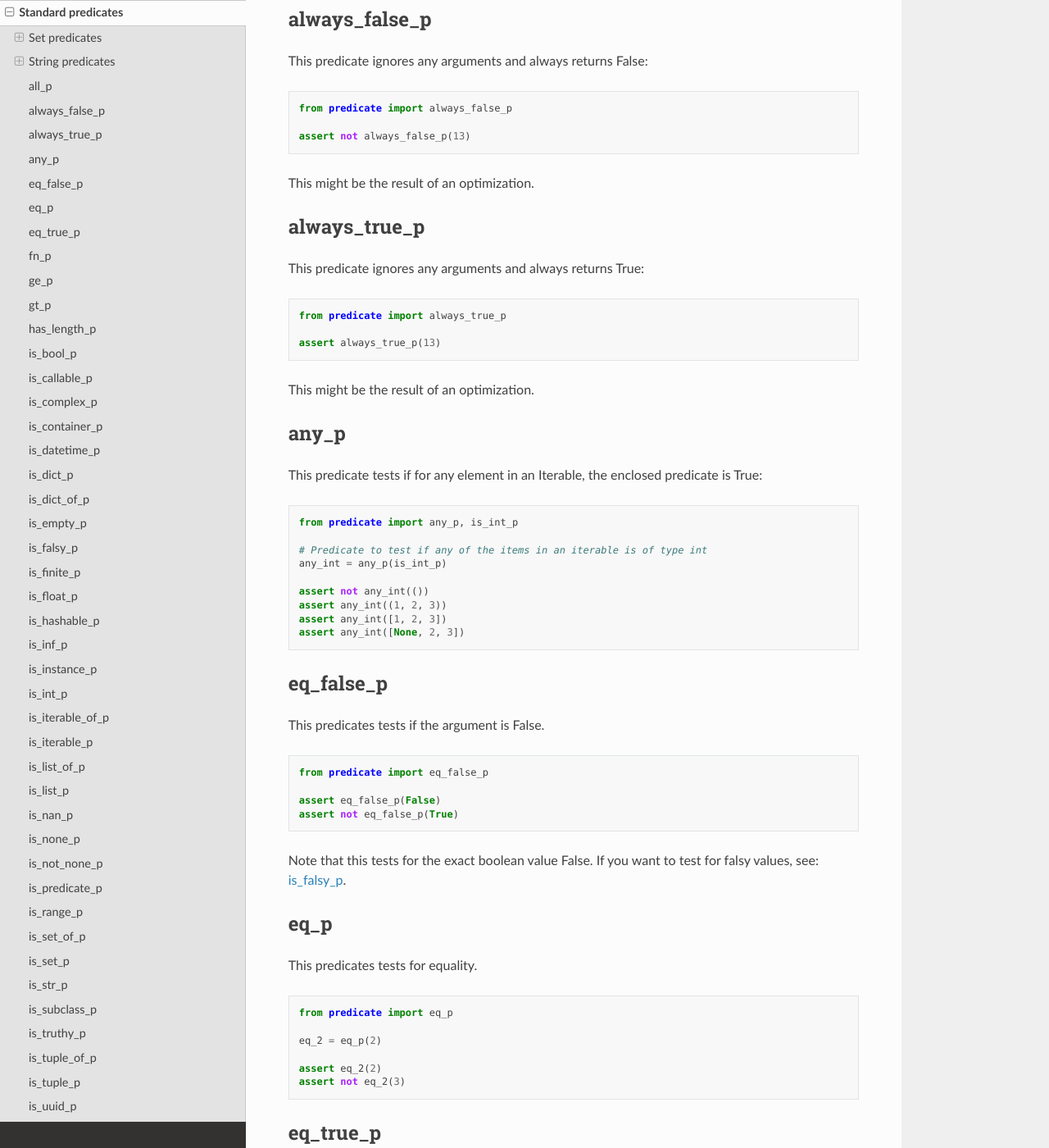
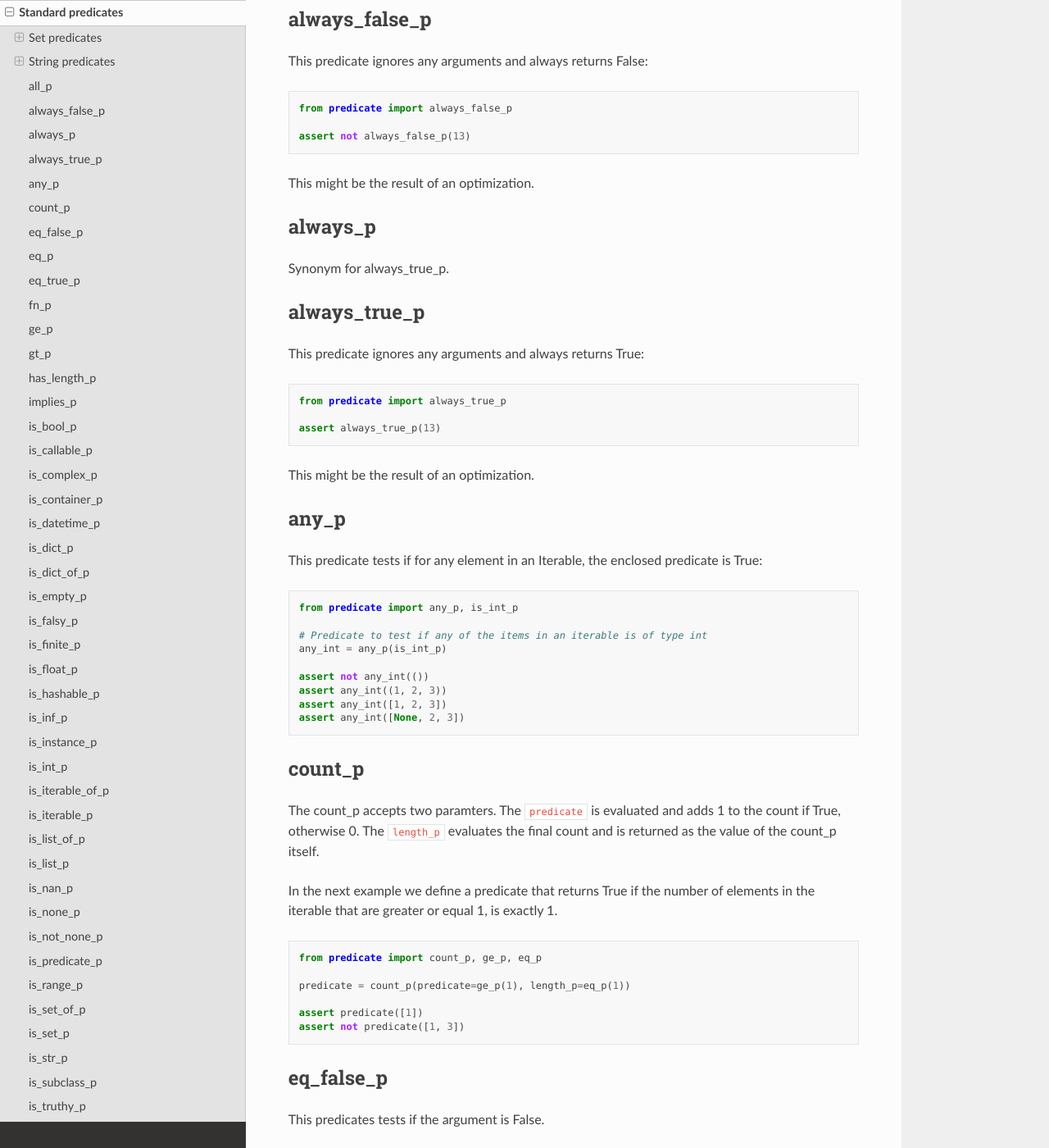
Before and after one commit to mrijk/py-predicate, a Sphinx documentation site: the page built from docs/standard_predicates.rst, in a window 1280 px wide and 1400 px high, scrolled down 3706 px. Shown: the whole window at 82% size. Built offline with Sphinx 7.4.7 and the Read the Docs theme 3.1.0, drawn with Linux system fonts in a browser that asks for light colours; some of the changed text lies outside the part shown.

Commit message:
Update docs

```diff
--- a/docs/standard_predicates.rst
+++ b/docs/standard_predicates.rst
@@ -43,6 +43,12 @@
 
 This might be the result of an optimization.
 
+always_p
+--------
+
+Synonym for always_true_p.
+
+
 always_true_p
 -------------
 
@@ -73,6 +79,26 @@
     assert any_int((1, 2, 3))
     assert any_int([1, 2, 3])
     assert any_int([None, 2, 3])
+
+
+count_p
+-------
+
+The count_p accepts two paramters. The ``predicate`` is evaluated and adds 1 to the count if True,
+otherwise 0. The ``length_p`` evaluates the final count and is returned as the value of the
+count_p itself.
+
+In the next example we define a predicate that returns True if the number of elements in the
+iterable that are greater or equal 1, is exactly 1.
+
+.. code-block:: python
+
+    from predicate import count_p, ge_p, eq_p
+
+    predicate = count_p(predicate=ge_p(1), length_p=eq_p(1))
+
+    assert predicate([1])
+    assert not predicate([1, 3])
 
 
 eq_false_p
@@ -174,6 +200,23 @@
 
     assert not has_length_lt_2([1, 2, 3])
     assert has_length_lt_2({1})
+
+
+implies_p
+---------
+
+This predicate tests if one predicate implies another one.
+
+.. code-block:: python
+
+    from predicate import implies_p, ge_p
+
+    p = ge_p(2)
+    q = ge_p(3)
+
+    assert not implies(p, q)
+    assert implies(q, p)
+
 
 is_bool_p
 ---------
@@ -607,3 +650,15 @@
     log = tee_p(print)
 
     all_lt_2 = all_p(log | lt_p(2))
+
+
+zero_p
+------
+
+Returns True of the value is zero, otherwise False.
+
+.. code-block:: python
+
+    from predicate import zero_p
+
+    assert zero_p(0)
```
Also changed, not shown: predicate/__init__.py (+5 -5 lines).
